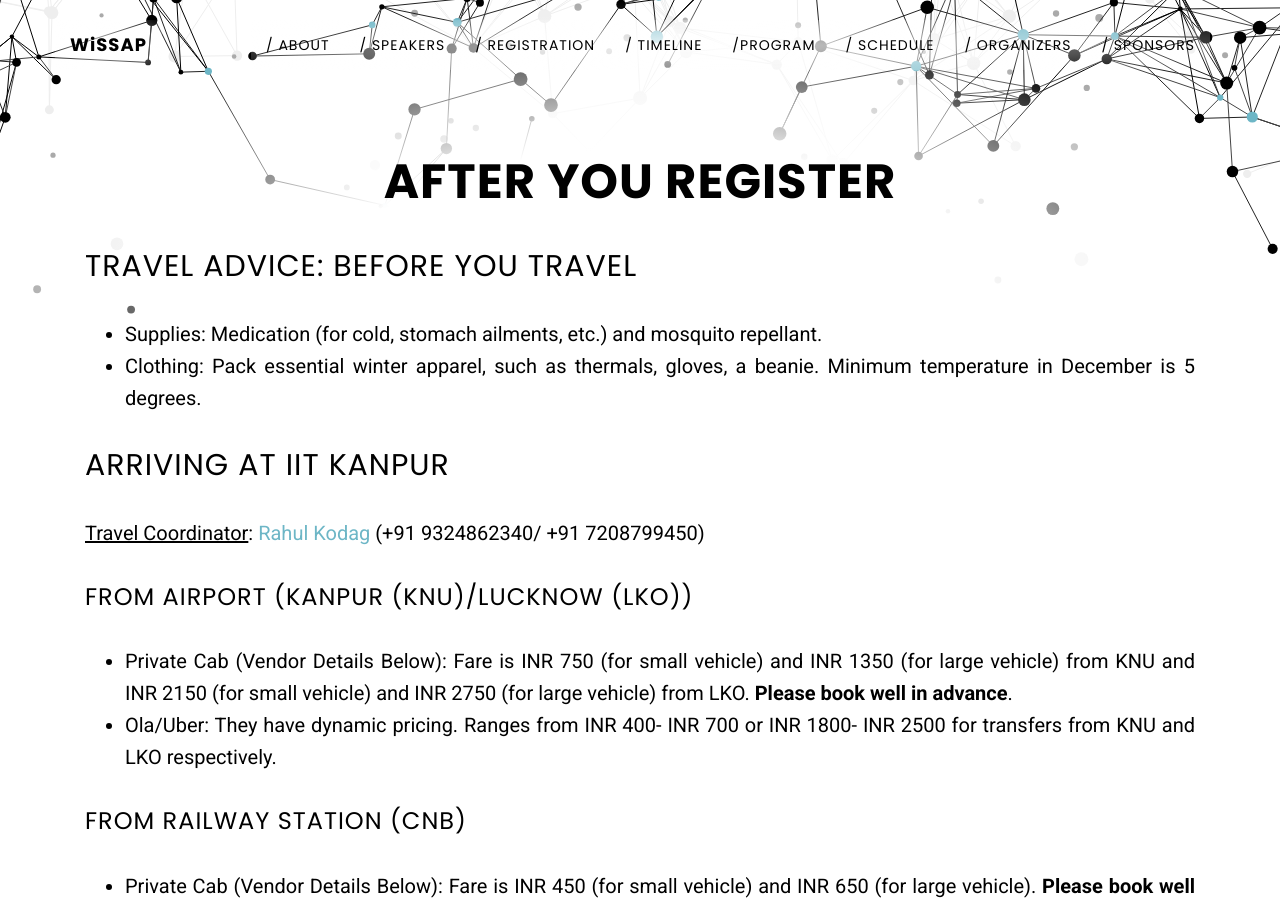
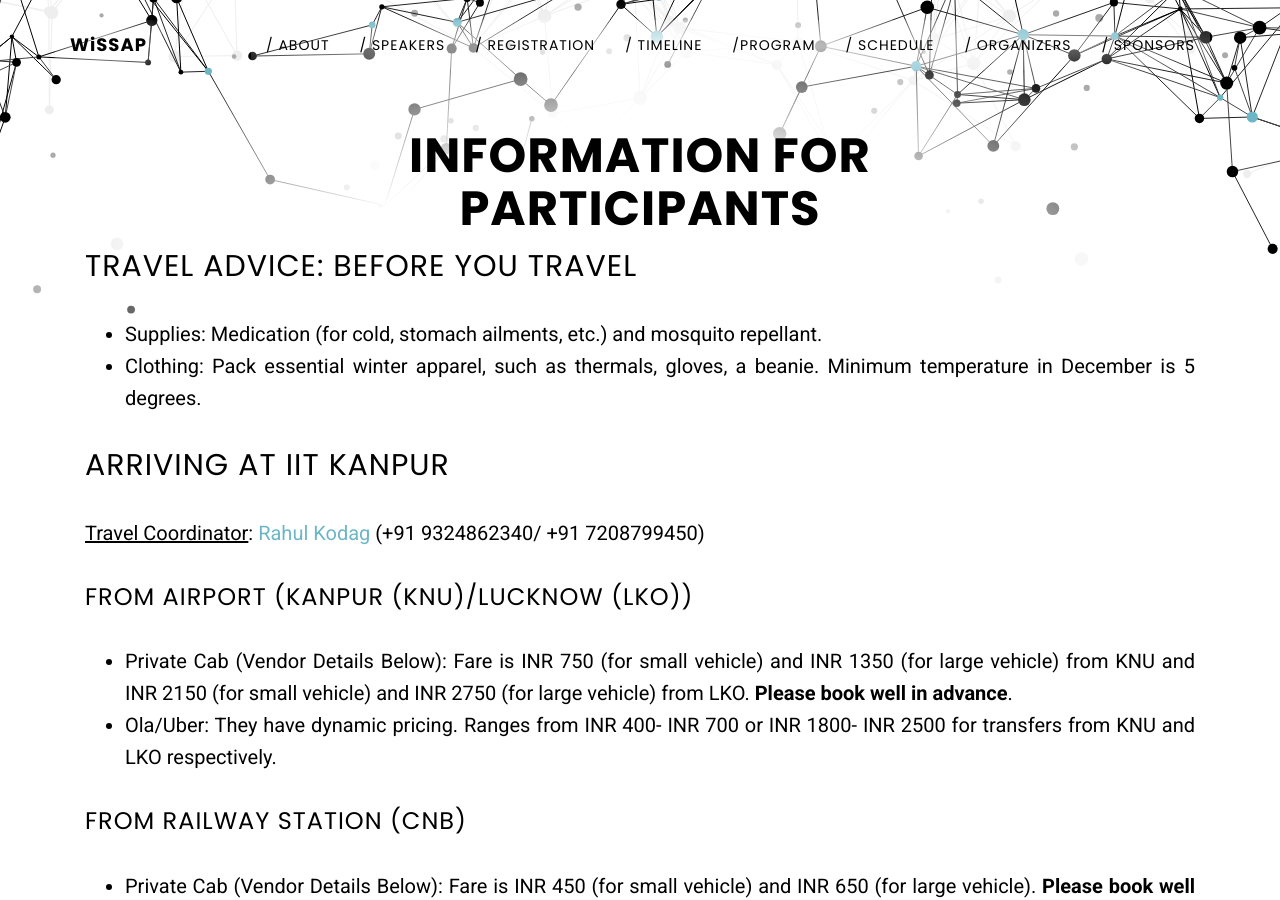
Before and after one commit to madhavlab/wissap23.madhavlab.com, a Jekyll site: the page built from howtoreach.md, in a window 1280 px wide and 900 px high. Built offline with Jekyll 4.4.1, drawn with Linux system fonts in a browser that asks for light colours.

Commit message:
update Information for Participants

```diff
--- a/_includes/wissap/about.html
+++ b/_includes/wissap/about.html
@@ -14,7 +14,7 @@
                 <p>
                 <div style="width:120%;overflow-y:scroll; height:250px;"><!--230px-->
                     <ul id="news">
-                        <li><b>Dec 15</b>: Registered participants can refer <a href="afteryouregister">After You Register</a> page for information on reaching IITK and their stay here.</li>
+                        <li><b>Dec 15</b>: Registered participants can refer <a href="information-for-participants">Information for Participants</a> page for information on reaching IITK and their stay here.</li>
                         <li><b>Oct 26</b>: Applications for <b>travel support</b> for authors of accepted abstracts now open. For more details, please visit <a href="cfa">Call for Abstracts</a>.</li>
                         <li><b>Oct 1</b>: Extended Abstract submission deadline extended to <b>15th November</b> <a href="cfa" target="_blank">Submit</a> your work now!
                         <li><b>Sep 16</b>: <a href="https://forms.office.com/r/QAjrzMJtfn" target="_blank">RSVP</a> now for the second talk by Prof. Vipul Arora for the WiSSAP-Cup challenge.</li>
--- a/_includes/wissap/venue.html
+++ b/_includes/wissap/venue.html
@@ -28,7 +28,7 @@
             <p>
                 Address:<br>Outreach Auditorium, IITK<br>208016 Kanpur, India
             </p>
-            <a href="afteryouregister" target="_blank" class="btn btn-primary custom-button">How to Reach</a>
+            <a href="information-for-participants" target="_blank" class="btn btn-primary custom-button">Information for Participants</a>
         </div>
         <div class="col-md-6">
             <div class="standard-border">
--- a/howtoreach.md
+++ b/howtoreach.md
@@ -1,7 +1,7 @@
 ---
 layout: page
-title: After you Register
-permalink: /afteryouregister
+title: Information for Participants
+permalink: /information-for-participants
 ---
 
 ## Travel Advice: Before you travel
```
Also changed, not shown: 4 other files.
